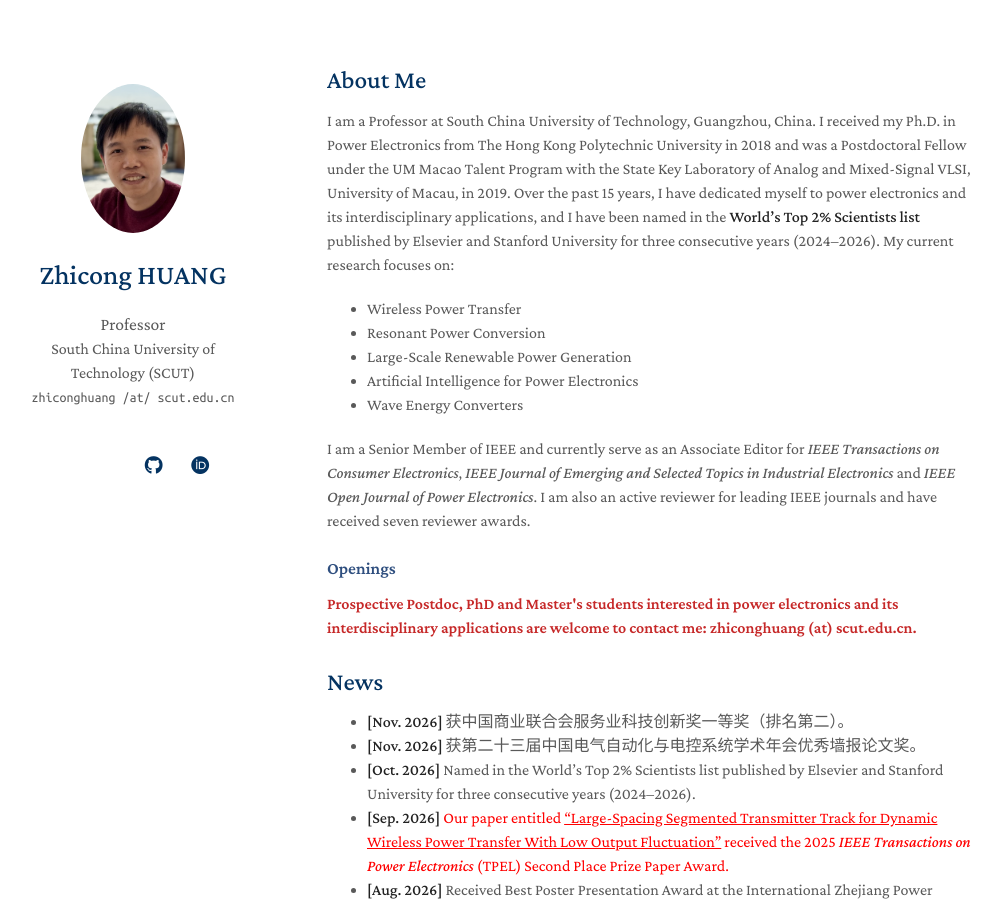
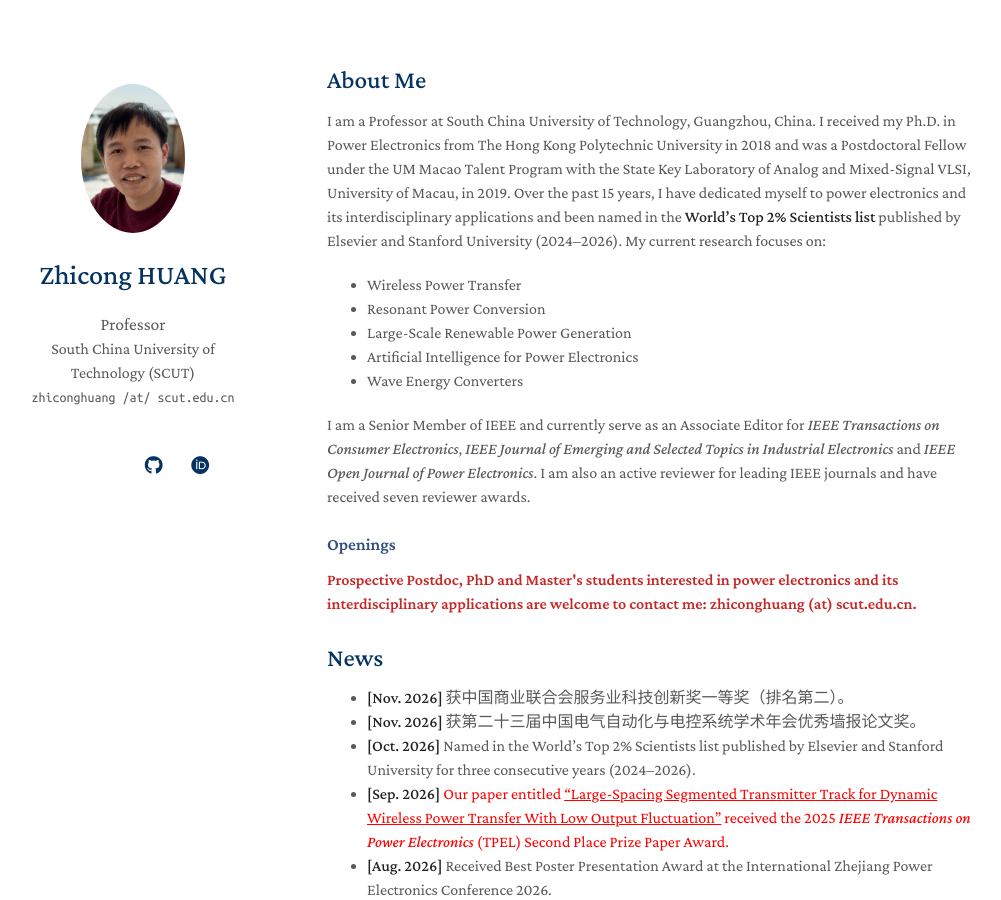
Before and after one commit to forwardhuang/forwardhuang.github.io, a Jekyll site: the page built from index.md, in a window 1280 px wide and 900 px high. Shown: the whole window, without its empty margins (143-1144 px from the left). Built offline with Jekyll 4.4.1, drawn with Linux system fonts in a browser that asks for light colours; a style sheet for code colours, icons or effects is not loaded; our own code applies the rules of GitHub Pages for plain Markdown files.

Commit message:
Update index.md

```diff
--- a/index.md
+++ b/index.md
@@ -4,7 +4,7 @@ layout: homepage
 
 ## About Me
 
-I am a Professor at South China University of Technology, Guangzhou, China. I received my Ph.D. in Power Electronics from The Hong Kong Polytechnic University in 2018 and was a Postdoctoral Fellow under the UM Macao Talent Program with the State Key Laboratory of Analog and Mixed-Signal VLSI, University of Macau, in 2019. Over the past 15 years, I have dedicated myself to power electronics and its interdisciplinary applications, and I have been named in the **World's Top 2% Scientists list** published by Elsevier and Stanford University for three consecutive years (2024–2026). My current research focuses on:
+I am a Professor at South China University of Technology, Guangzhou, China. I received my Ph.D. in Power Electronics from The Hong Kong Polytechnic University in 2018 and was a Postdoctoral Fellow under the UM Macao Talent Program with the State Key Laboratory of Analog and Mixed-Signal VLSI, University of Macau, in 2019. Over the past 15 years, I have dedicated myself to power electronics and its interdisciplinary applications and been named in the **World’s Top 2% Scientists list** published by Elsevier and Stanford University (2024–2026). My current research focuses on:
 
 - Wireless Power Transfer
 - Resonant Power Conversion
```
